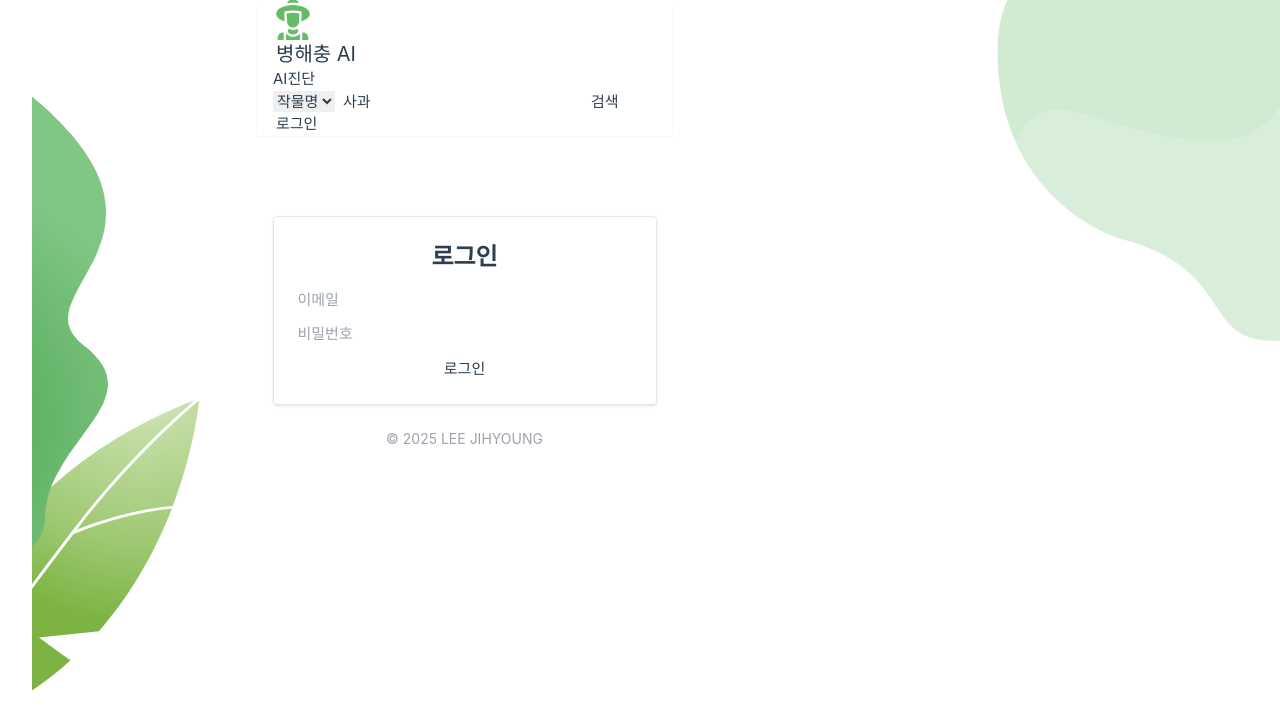
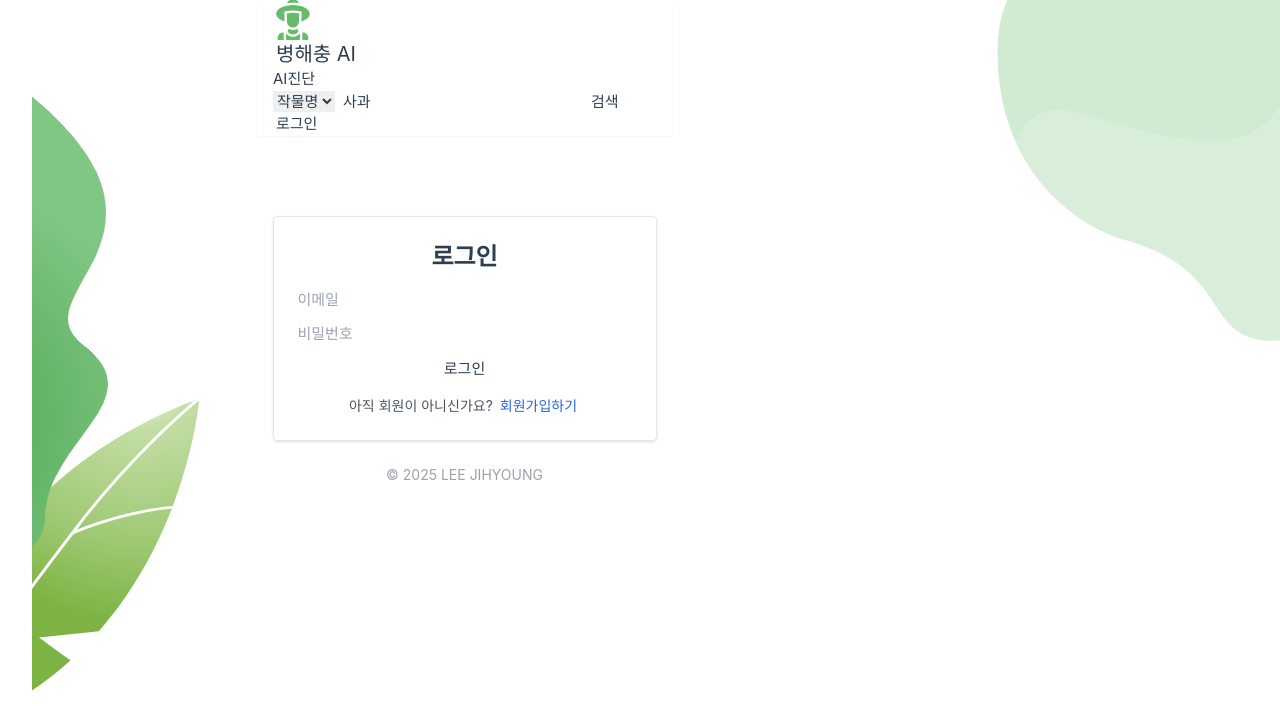
Before and after one commit to jihyoung-lee/-Plant_Disease_Detection_Web_v2, a Vue app in the folder vue/: page /login in a window 1280 px wide. Shown: the top 728 px of the page. Built offline with nearby package versions, Linux system fonts and the light colour scheme.

Commit message:
Add register link to login page for better user flow

```diff
--- a/vue/src/components/auth/Login.vue
+++ b/vue/src/components/auth/Login.vue
@@ -24,6 +24,12 @@
 
       <p class="text-red-500 text-sm mt-2" v-if="error">{{ error }}</p>
     </form>
+    <p class="mt-4 text-center text-sm text-gray-600">
+      아직 회원이 아니신가요?
+      <router-link to="/register" class="text-blue-600 hover:underline">
+        회원가입하기
+      </router-link>
+    </p>
   </div>
 </template>
 
```
